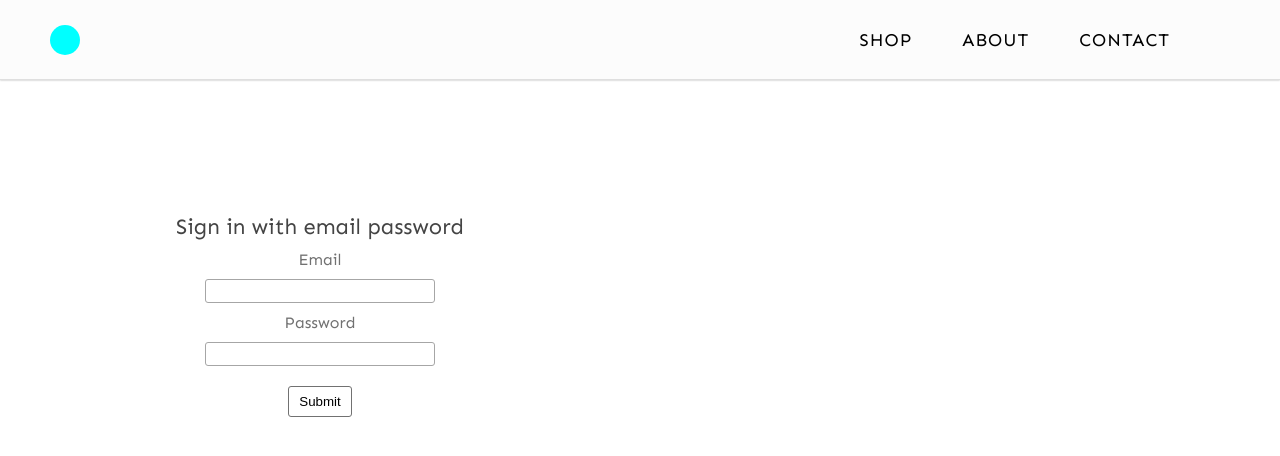
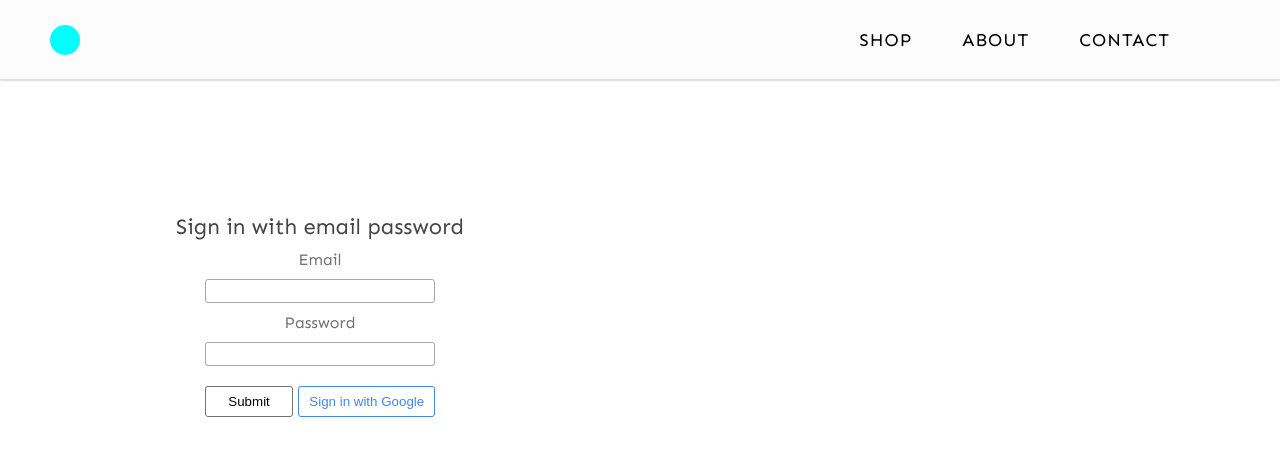
Before and after one commit to andrewmoeggy/aquabit, a React (Create React App) app: page /signin in a window 1280 px wide. Shown: the top 456 px of the page. Built offline with nearby package versions, Linux system fonts and the light colour scheme.

Commit message:
auth with google plus styling changes on signup form

```diff
--- a/src/components/signIn/signIn.component.jsx
+++ b/src/components/signIn/signIn.component.jsx
@@ -2,6 +2,7 @@ import React, { Component } from 'react';
 import './signIn.styles.scss';
 
 // import Button from '../button/button.component';
+import { signInWithGoogle } from '../../firebase/firebase.utils';
 
 class SignIn extends Component {
   constructor(props) {
@@ -48,7 +49,10 @@ class SignIn extends Component {
             onChange={this.handleChange}
             required
           />
-          <input type='submit' value='Submit' buttonText='Sign in' className='signIn-form-submit' />
+          <div className="signIn-form--button-container">
+            <input type='submit' value='Submit' className='signIn-form-submit' />
+            <input type='submit' onClick={signInWithGoogle} value='Sign in with Google' className='signIn-form-submit' />
+          </div>
         </form>
       </div>
     );
--- a/src/components/signIn/signIn.styles.scss
+++ b/src/components/signIn/signIn.styles.scss
@@ -44,19 +44,39 @@
     }
     // --- May use later ---
     &-submit {
+      width: 140px;
       padding: .7rem 1rem;
       background-color: #ffffff;
       outline: none;
       border-radius: 3px;
       border: 1px solid #717171;
-      transition: .3s all;
+      transition: .2s all;
       cursor: pointer;
 
       &:hover {
-        border: 1px solid aqua;
-        background-color: aqua;
-        color: #444;
+        background-color: #111;
+        border: 1px solid #111;
+        color: white;
       }
+
+      &[value='Sign in with Google'] {
+        border: 1px solid #4285F4;
+        color: #4285F4;
+        transition: .2s all;
+        margin-left: .5rem;
+
+        &:hover {
+          color: white;
+          border: 1px solid #4285F4;
+          background-color: #4285F4;
+        }
+      }
+    }
+
+    &--button-container {
+      width: 80%;
+      display: flex;
+      justify-content: space-between;
     }
   }
 }
--- a/src/firebase/firebase.utils.js
+++ b/src/firebase/firebase.utils.js
@@ -1,8 +1,9 @@
 import firebase from 'firebase/app';
-
+import 'firebase/firestore';
+import 'firebase/auth';
 
 // Your web app's Firebase configuration
-var firebaseConfig = {
+const config = {
   apiKey: "AIzaSyBe6wGoNyKi0RGpw7Efm9ANnLsOmvV1MsY",
   authDomain: "aquabit-a9b87.firebaseapp.com",
   databaseURL: "https://aquabit-a9b87.firebaseio.com",
@@ -12,4 +13,13 @@ var firebaseConfig = {
   appId: "1:25520405236:web:b25d2e3f1025a4042b7ca1"
 };
 // Initialize Firebase
-firebase.initializeApp(firebaseConfig);
+firebase.initializeApp(config);
+
+export const auth = firebase.auth();
+export const firestore = firebase.firestore();
+
+const provider = new firebase.auth.GoogleAuthProvider();
+provider.setCustomParameters({ prompt: 'select_account' });
+
+export const signInWithGoogle = () => auth.signInWithPopup(provider);
+export default firebase;
```
